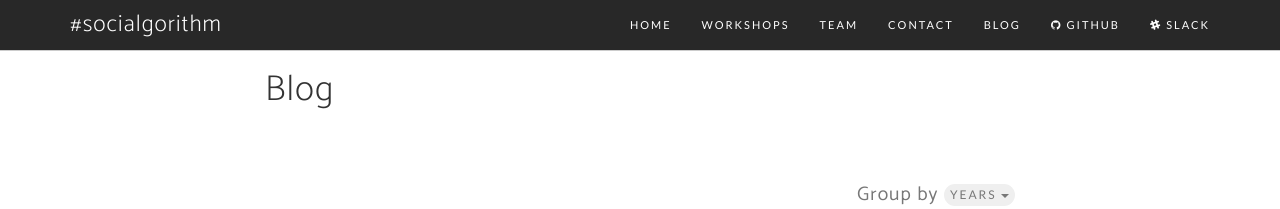
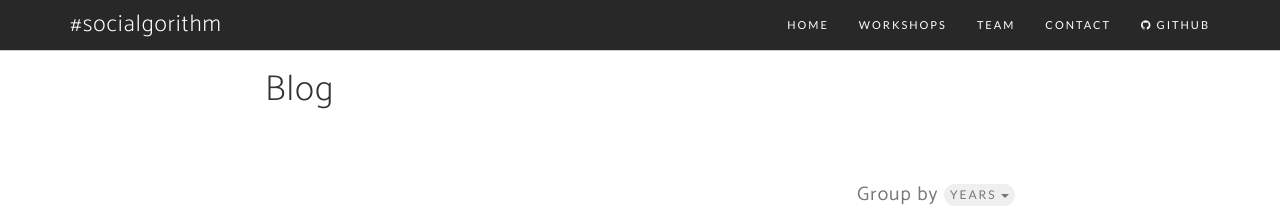
Before and after one commit to socialgorithm/socialgorithm.github.io, a Jekyll site: the page built from blog.html, in a window 1280 px wide. Shown: the top 209 px of the page. Built offline with Jekyll 4.4.1, drawn with Linux system fonts in a browser that asks for light colours; nearby versions of some CDN libraries; some web fonts are replaced.

Commit message:
Slack is not seeing much use

```diff
--- a/_includes/nav-blog.html
+++ b/_includes/nav-blog.html
@@ -24,16 +24,8 @@
                     <a  href="/#contact">Contact</a>
                 </li>
                 <li>
-                    <a href="/blog/">Blog</a>
-                </li>
-                <li>
                     <a href="https://github.com/socialgorithm">
                         <i class="fa fa-github"></i> Github
-                    </a>
-                </li>
-                <li>
-                    <a href="https://socialgorithm-slack.herokuapp.com/" title='Get an invitation to our Slack team!'>
-                        <i class="fa fa-slack"></i> Slack
                     </a>
                 </li>
             </ul>
```
